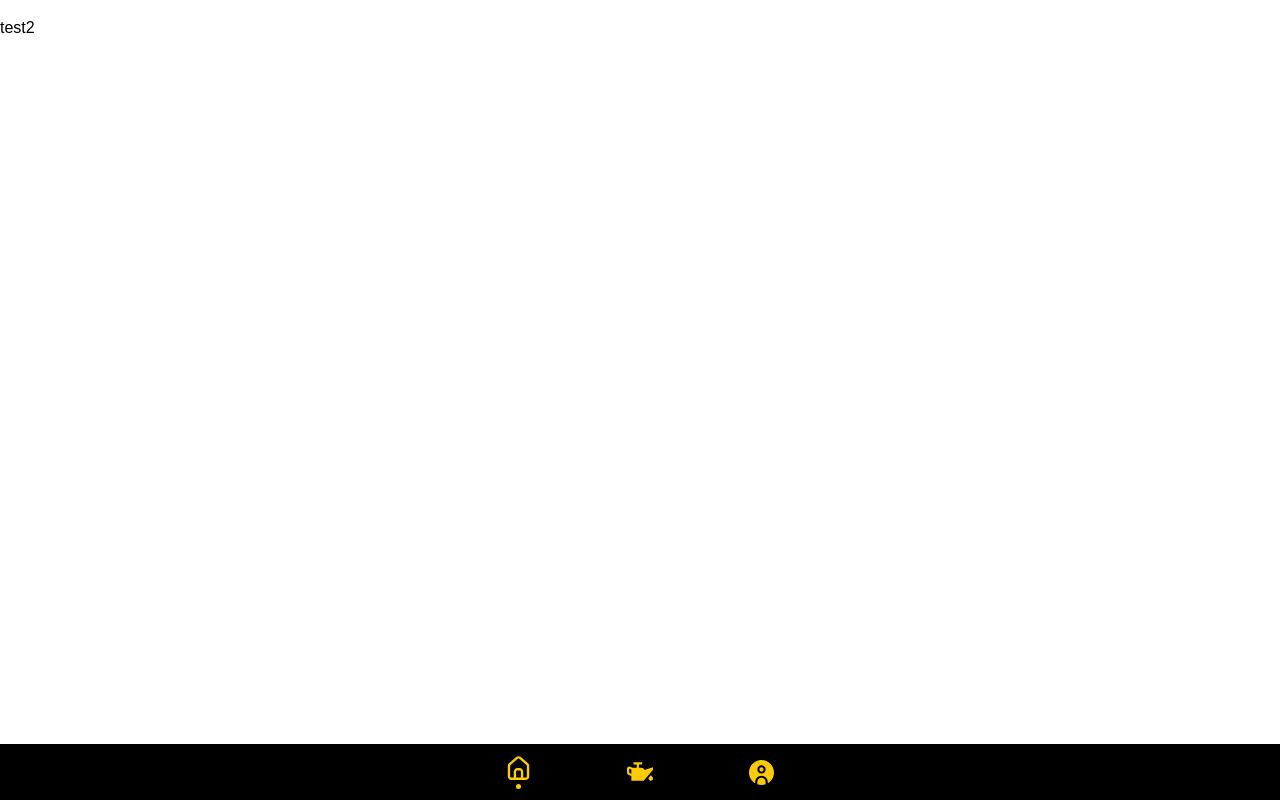
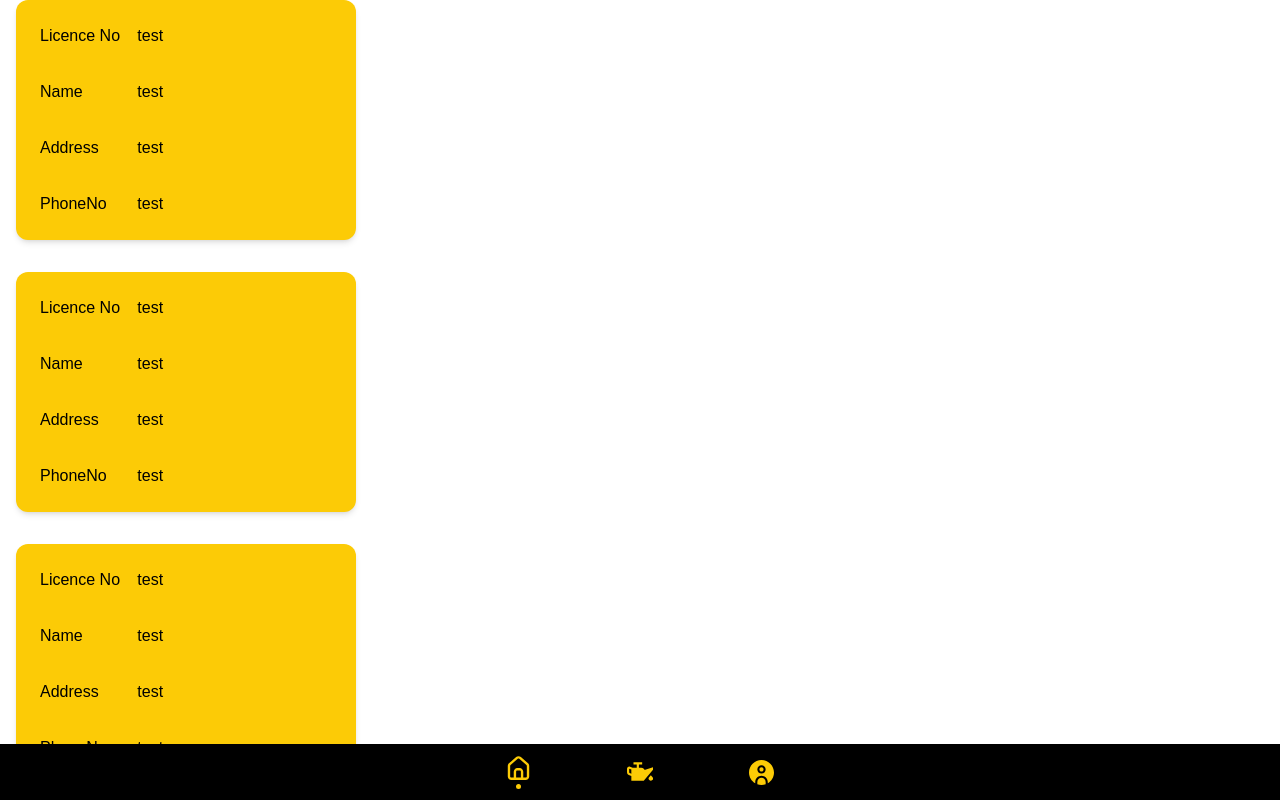
Before and after one commit to KaungHtetMon29/TaxiOwnerProject, a Next.js app: page /drivers in a window 1280 px wide. Shown: the top 800 px of the page. Built offline with nearby package versions, Linux system fonts and the light colour scheme.

Commit message:
driver and some fixex

```diff
--- /dev/null
+++ b/src/components/driver/drivercard.tsx
@@ -0,0 +1,19 @@
+function DriverCard() {
+  return (
+    <div className="shadow-md w-[340px] bg-primary font-normal p-6 rounded-xl gap-8 flex flex-col text-justify">
+      <DriverDetail header="Licence No" />
+      <DriverDetail header="Name" />
+      <DriverDetail header="Address" />
+      <DriverDetail header="PhoneNo" />
+    </div>
+  );
+}
+export default DriverCard;
+export function DriverDetail({ header }: { header: string }) {
+  return (
+    <div className="w-full flex">
+      <div className="w-1/3">{header}</div>
+      <div className="w-2/3">test</div>
+    </div>
+  );
+}
--- /dev/null
+++ b/src/components/maintenancecard/historycard.tsx
@@ -0,0 +1,17 @@
+function MaintenanceHistoryCard() {
+  return (
+    <div className="shadow-md w-[340px] bg-primary font-normal p-6 rounded-xl gap-8 flex flex-col text-justify">
+      <HistoryDetail header="Date" />
+      <HistoryDetail header="Parts" />
+    </div>
+  );
+}
+export default MaintenanceHistoryCard;
+export function HistoryDetail({ header }: { header: string }) {
+  return (
+    <div className="w-full flex">
+      <div className="w-1/3">{header}</div>
+      <div className="w-2/3">test</div>
+    </div>
+  );
+}
--- a/src/components/maintenancecard/maintenancecard.tsx
+++ b/src/components/maintenancecard/maintenancecard.tsx
@@ -10,10 +10,7 @@ function Detailcard() {
       <Status header="Owner Name" />
       <Status header="Driver Name" />
       <Status header="Fuel Type" />
-      <Link
-        href={`/cars/${router.asPath.split("/")[2]}/1`}
-        className="font-bold"
-      >
+      <Link href={`/cars/1`} className="font-bold">
         Maintenance History
       </Link>
     </div>
--- /dev/null
+++ b/src/layout/listlayout.tsx
@@ -0,0 +1,8 @@
+function Listlayouts(props: { children: React.ReactNode }) {
+  return (
+    <div className="items-center flex flex-col gap-8 mt-8">
+      {props.children}
+    </div>
+  );
+}
+export default Listlayouts;
--- /dev/null
+++ b/src/layout/normallistlayout.tsx
@@ -0,0 +1,8 @@
+function NormallistLayout(props: { children: React.ReactNode }) {
+  return (
+    <div className="px-4 gap-8 flex flex-col justify-center">
+      {props.children}
+    </div>
+  );
+}
+export default NormallistLayout;
--- a/src/pages/_app.tsx
+++ b/src/pages/_app.tsx
@@ -5,7 +5,7 @@ import type { AppProps } from "next/app";
 export default function App({ Component, pageProps }: AppProps) {
   return (
     <Nav>
-      <div className="pt-4 pb-20 font-segoe">
+      <div className="pb-20 font-segoe">
         <Component {...pageProps} />
       </div>
     </Nav>
--- a/src/pages/cars/[detail]/[maintenances]/index.tsx
+++ /dev/null
@@ -1,14 +0,0 @@
-import Detailcard from "@/components/maintenancecard/maintenancecard";
-import Breadcumb from "@/components/nav/breadcumbnav";
-import { useRouter } from "next/router";
-import { useEffect } from "react";
-
-function Maintenances() {
-  const router = useRouter();
-  return (
-    <Breadcumb>
-      <div className="items-center flex flex-col gap-6 mt-2">t</div>
-    </Breadcumb>
-  );
-}
-export default Maintenances;
--- a/src/pages/cars/[detail]/index.tsx
+++ /dev/null
@@ -1,13 +0,0 @@
-import Detailcard from "@/components/maintenancecard/maintenancecard";
-import Breadcumb from "@/components/nav/breadcumbnav";
-
-function Detailcar() {
-  return (
-    <Breadcumb>
-      <div className="items-center flex flex-col gap-6 mt-2">
-        <Detailcard />
-      </div>
-    </Breadcumb>
-  );
-}
-export default Detailcar;
--- /dev/null
+++ b/src/pages/cars/[maintenances]/index.tsx
@@ -0,0 +1,23 @@
+import MaintenanceHistoryCard from "@/components/maintenancecard/historycard";
+import Detailcard from "@/components/maintenancecard/maintenancecard";
+import Breadcumb from "@/components/nav/breadcumbnav";
+import Listlayouts from "@/layout/listlayout";
+import { useRouter } from "next/router";
+import { useEffect } from "react";
+
+function Maintenances() {
+  const router = useRouter();
+  return (
+    <Breadcumb>
+      <Listlayouts>
+        <MaintenanceHistoryCard />
+        <MaintenanceHistoryCard />
+        <MaintenanceHistoryCard />
+        <MaintenanceHistoryCard />
+        <MaintenanceHistoryCard />
+        <MaintenanceHistoryCard />
+      </Listlayouts>
+    </Breadcumb>
+  );
+}
+export default Maintenances;
--- a/src/pages/cars/index.tsx
+++ b/src/pages/cars/index.tsx
@@ -1,10 +1,16 @@
-import Carlistcard from "@/components/carlistcard/carlistcard";
+import Detailcard from "@/components/maintenancecard/maintenancecard";
+import Breadcumb from "@/components/nav/breadcumbnav";
+import Listlayouts from "@/layout/listlayout";
+import NormallistLayout from "@/layout/normallistlayout";
 
-function Cars() {
+function Detailcar() {
   return (
-    <div className="px-4">
-      <Carlistcard />
-    </div>
+    <NormallistLayout>
+      <Detailcard />
+      <Detailcard />
+      <Detailcard />
+      <Detailcard />
+    </NormallistLayout>
   );
 }
-export default Cars;
+export default Detailcar;
--- a/src/pages/drivers/index.tsx
+++ b/src/pages/drivers/index.tsx
@@ -1,4 +1,16 @@
+import DriverCard from "@/components/driver/drivercard";
+import Breadcumb from "@/components/nav/breadcumbnav";
+import Listlayouts from "@/layout/listlayout";
+import NormallistLayout from "@/layout/normallistlayout";
+
 function Drivers() {
-  return <div>test2</div>;
+  return (
+    <NormallistLayout>
+      <DriverCard />
+      <DriverCard />
+      <DriverCard />
+      <DriverCard />
+    </NormallistLayout>
+  );
 }
 export default Drivers;
```
Also changed, not shown: package.json (+5 -5 lines), 1 other file (tests, documents, lock files or other folders).
